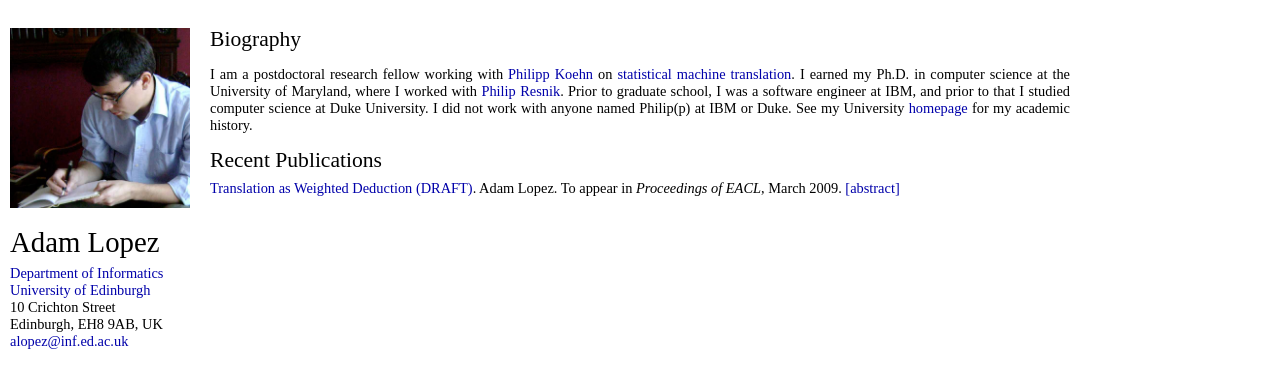
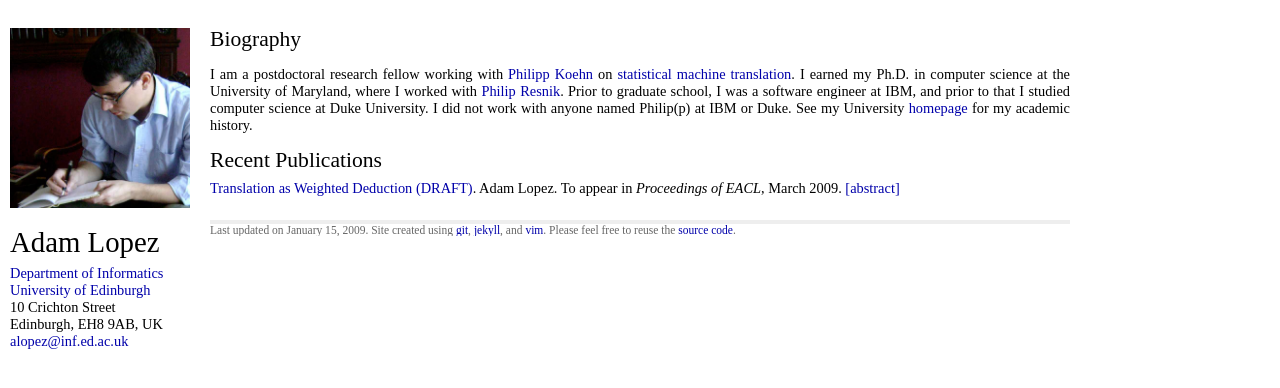
Before and after one commit to alopez/alopez.github.com, a Jekyll site: the page built from index.html, in a window 1280 px wide. Shown: the top 388 px of the page. Built offline with Jekyll 4.4.1, drawn with Linux system fonts in a browser that asks for light colours.

Commit message:
Template now includes code for dissertations, and layout includes footer.

```diff
--- a/_layouts/default.html
+++ b/_layouts/default.html
@@ -32,7 +32,15 @@
 
   <div class="content">
     {{ content }}
-  </div>
+    <div class="footer">
+      Last updated on {{ site.time | date: "%B %d, %Y" }}.  Site created using
+      <a href="http://git-scm.com/">git</a>,
+      <a href="http://github.com/mojombo/jekyll/tree/master">jekyll</a>,
+      and <a href="http://www.vim.org/">vim</a>.
+      Please feel free to reuse the
+      <a href="http://github.com/alopez/alopez.github.com/tree/master">source code</a>.
+    </div>
+ </div>
 
 </div>
 
--- a/atom.xml
+++ b/atom.xml
@@ -10,7 +10,7 @@
  <updated>{{ site.time | date_to_xmlschema }}</updated>
  <id>http://alopez.github.com/</id>
  <author>
-   <name>Adam Lopez papers and talks</name>
+   <name>Adam Lopez</name>
    <email>alopez@inf.ed.ac.uk</email>
  </author>
 
--- a/css/screen.css
+++ b/css/screen.css
@@ -86,3 +86,11 @@
     margin-left: 200px;
     margin-right: 200px;
   }
+
+  .site .footer {
+    font-size: 80%;
+    color: #666;
+    border-top: 4px solid #eee;
+    margin-top: 2em;
+    overflow: hidden;
+  }
--- a/index.html
+++ b/index.html
@@ -30,23 +30,27 @@
       <li><a href="{{ post.url }}">
         {{ post.title }}{% if post.date > site.time %} (DRAFT){% endif %}</a>.
       {{ post.authors }}.
-      {% if post.date > site.time %}To appear in{% else %}In{% endif %}
       {% case post.paper-type %}
         {% when "inproceedings" %}
+          {% if post.date > site.time %}To appear in{% else %}In{% endif %}
           {% if post.booktitle-url %}<a subtle="yes" href="{{ post.booktitle-url}}">{% endif %}
             <i>{{ post.booktitle }}</i>{% if post.booktitle-url %}</a>{% endif %},
           {% if post.pages %}pages {{ post.pages }},{% endif %}
         {% when "article" %}
+          {% if post.date > site.time %}To appear in{% else %}In{% endif %}
           {% if post.journal-url %}<a subtle="yes" href="{{ post.journal-url }}">{% endif %}
             <i>{{ post.journal }}</i>{% if post.journal-url %}</a>{% endif %}
             {{ post.volume }}({{ post.number }}),
             {% if post.article%}Article {{ post.article}},{% endif %}
             {% if post.pages %}pages {{ post.pages }},{% endif %}
+        {% when "dissertation" %}
+          Dissertation, {{ post.institution }}.
       {% endcase %}
       {{ post.date | date: "%B %Y" }}.
       <a href="javascript:unhide('abstract{{ post.id }}')">[abstract]</a>
       {% if post.errata %}<a href="javascript:unhide('errata{{ post.id }}')">[errata]</a>{% endif %}
       {% if post.slides %}<a href="{{ post.slides }}">[slides]</a>{% endif %}
+      {% if post.latex %}<a href="{{ post.latex }}">[LaTeX source]</a>{% endif %}
       <div id="abstract{{ post.id }}" class="hidden-abstract">{{ post.abstract }}</div>
       {%if post.errata %}<div id="errata{{ post.id }}" class="hidden-abstract">{{ post.errata }}</div>{% endif %}
       </li>
```
